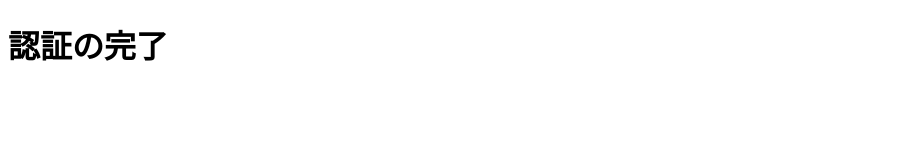
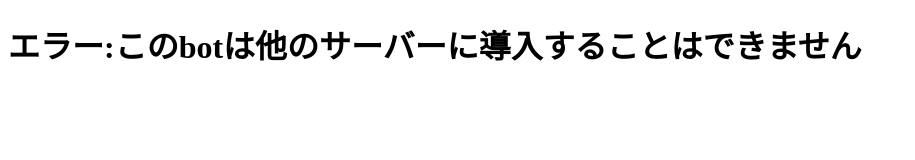
Before and after one commit to Scratch-kibo/a, a plain HTML site: page index.html in a window 1280 px wide. Shown: the whole page, without its empty margins (0-915 px from the left). Drawn offline with Linux system fonts and the light colour scheme.

Commit message:
Add files via upload

```diff
--- a/index.html
+++ b/index.html
@@ -3,10 +3,13 @@
 <head>
     <meta charset="UTF-8">
     <meta name="viewport" content="width=device-width, initial-scale=1.0">
-    <title>認証完了</title>
+    <title>エラー</title>
 
 </head>
 <body>
-    <h1>認証の完了</h1>
+    <h1>エラー:このbotは他のサーバーに導入することはできません
+    </h1>
+    <br>
+
 </body>
 </html>
```
